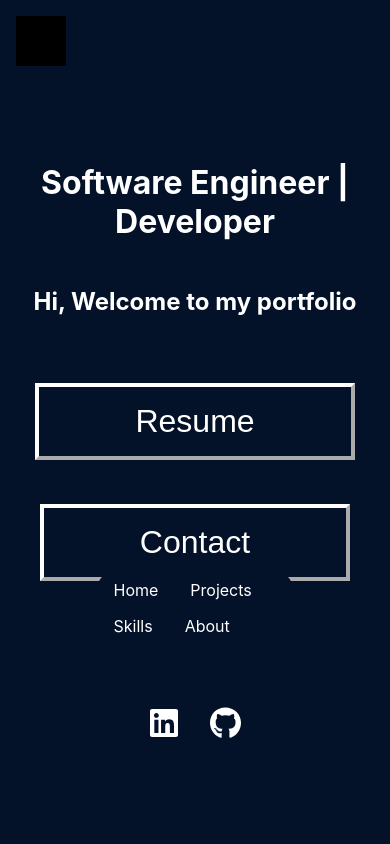
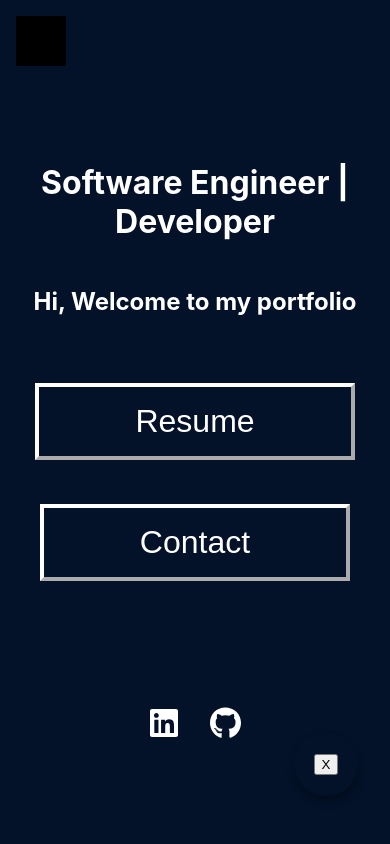
Before and after one commit to josuesossou/mysite, a Next.js app: page / in a window 390 px wide. Shown: the top 844 px of the page. Built offline with nearby package versions, Linux system fonts and the light colour scheme.

Commit message:
fixed navlinks for mobile devices

```diff
--- a/pages/index.tsx
+++ b/pages/index.tsx
@@ -14,7 +14,7 @@ const PortfolioPage: NextPage = ({
     skills
 }: InferGetStaticPropsType<typeof getStaticProps>) => {
   return (
-    <>
+    <div>
         <Head>
             <title>Portfolio</title>
             <meta name="description" content="Generated by create next app" />
@@ -27,7 +27,7 @@ const PortfolioPage: NextPage = ({
         <Skills data={skills}/>
         <Footer />
         <NavLinks />
-    </>
+    </div>
   )
 }
 
--- a/src/components/portfolio/main/index.tsx
+++ b/src/components/portfolio/main/index.tsx
@@ -20,7 +20,7 @@ const Main = () => {
                 <a>
                     <button
                         aria-modal={true}
-                        aria-control='Resume Popup'
+                        // aria-control='resumePopup'
                     >Resume</button>
                 </a>
                 <a href='#skills' aria-flowto='#skills'>
--- a/src/components/portfolio/main/main.module.scss
+++ b/src/components/portfolio/main/main.module.scss
@@ -129,7 +129,7 @@
     50% { border-color: white; }
 }
 
-@media (min-width:55em) {
+@media (min-width: 55em) {
     .header  {
         grid-template-areas:
             'title title'
--- a/src/components/portfolio/navlinks/index.tsx
+++ b/src/components/portfolio/navlinks/index.tsx
@@ -1,35 +1,102 @@
 import styles from './nav.module.scss'
 import Link from 'next/link'
 import { useEffect } from 'react'
+import { FontAwesomeIcon } from '@fortawesome/react-fontawesome'
+import { faHome, faProjectDiagram, faCode, faUser } from '@fortawesome/free-solid-svg-icons'
+// import { faUser } from '@fortawesome/free-regular-svg-icons'
+
+
+const footerObserve: IntersectionObserverCallback = (entries) => {
+
+
+    entries.forEach(entry => {
+        const navEle = document.getElementById('navLarge')
+
+        if (!navEle) return
+
+        const footerHeight = entry.target.scrollHeight
+        if (entry.isIntersecting) {
+            console.log(footerHeight * 0.0625)
+            navEle.style.bottom = (footerHeight * 0.0625) + 1 + 'em' || '0px'
+        } else {
+            navEle.style.bottom = '1em'
+        }
+    })
+}
 
 const NavLinks = () => {
     useEffect(() => {
         let footerEle = document.getElementById('footer')
-        let navEle = document.getElementById('nav')
+        if (!footerEle) return
 
-        const checkNavPos = () => {
-            if (!navEle || !footerEle) return
-            const pageH = window.innerHeight + window.scrollY
-            const eleTop = footerEle.offsetTop -25
-
-            if (pageH >= eleTop) {
-                navEle.style.bottom = pageH - eleTop + 15 + 'px'
-            } else {
-                navEle.style.bottom = '1em'
+        const observer = new IntersectionObserver(
+            footerObserve, {
+                threshold: 0.3
             }
-        }
-
-        window.addEventListener('scroll', checkNavPos)
+        )
+        observer.observe(footerEle)
     }, [])
 
     return (
-        <nav className={styles.nav} id='nav'>
-            <Link href="/#home"><a className={styles.a}>Home</a></Link>
-            <Link href="/#project"><a className={styles.a}>Projects</a></Link>
-            <Link href="/#skills"><a className={styles.a}>Skills</a></Link>
-            <Link href="/#about"><a className={styles.a}>About</a></Link>
+        <nav id='nav'>
+            <ul className={`${styles.navLarge} ${styles.nav}`} id='navLarge'>
+                <li><Link href="/#home">Home</Link></li>
+                <li><Link href="/#about">About</Link></li>
+                <li><Link href="/#project">Projects</Link></li>
+                <li><Link href="/#skills">Skills</Link></li>
+            </ul>
+            <ul className={`${styles.navSmall} ${styles.nav}`}>
+                <li>
+                    <button>X</button>
+                </li>
+                <li>
+                    <Link href="/#home">
+
+                            <FontAwesomeIcon icon={faHome} size={"1x"} color={'white'} />
+
+                    </Link>
+                </li>
+                <li>
+                    <Link href="/#about">
+
+                            <FontAwesomeIcon icon={faUser} size={"1x"} color={'white'} />
+
+                    </Link>
+                </li>
+                <li>
+                    <Link href="/#project">
+
+                            <FontAwesomeIcon icon={faProjectDiagram} size={"1x"} color={'white'} />
+
+                    </Link>
+                </li>
+
+                <li>
+                    <Link href="/#skills">
+
+                            <FontAwesomeIcon icon={faCode} size={"1x"} color={'white'} />
+
+                    </Link>
+                </li>
+
+            </ul>
         </nav>
     )
 }
 
 export default NavLinks
+
+
+// const checkNavPos = () => {
+//     if (!navEle || !footerEle) return
+//     const pageH = window.innerHeight + window.scrollY
+//     const eleTop = footerEle.offsetTop -25
+
+//     if (pageH >= eleTop) {
+//         navEle.style.bottom = pageH - eleTop + 15 + 'px'
+//     } else {
+//         navEle.style.bottom = '1em'
+//     }
+// }
+
+// window.addEventListener('scroll', checkNavPos)
--- a/src/components/portfolio/navlinks/nav.module.scss
+++ b/src/components/portfolio/navlinks/nav.module.scss
@@ -1,27 +1,79 @@
 .nav {
     position: fixed;
-    bottom: 1em;
-    left: 50%;
-    transform: translateX(-50%);
+    margin: 0;
+    padding: 0;
+    z-index: 100;
     background-color: #031229;
-    border-radius: 1em;
-    cursor: pointer;
-    z-index: 100;
+    transition: all 500ms cubic-bezier(1, 0, 0, 1);
 
-    .a {
-        display: inline-block;
-        text-decoration: none;
-        color: white;
-        font-size: 1em;
-        padding: .5em 1em;
-        margin: 0;
+    li {
+        display: grid;
+        align-items: center;
+        justify-items: center;
+        list-style: none;
+        margin: 0 auto;
         position: relative;
-        border-radius: 1em;
+    }
+}
 
+.navSmall {
+    display: flex;
+    flex-direction: column-reverse;
+    bottom: 3em;
+    right: 2em;
+    overflow: hidden;
+    height: 4em;
+    width: 4em;
+    box-shadow: 1px 6px 9px 0px rgba($color: #000000, $alpha: .3);
+    border-radius: 5em;
+
+    li {
+        flex-basis: 2em;
+        flex-shrink: 0;
+        flex-grow: 1;
+        font-size: 2em;
     }
 
-    .a:hover {
-        background-color: #011B41;
-        transition: ease-in-out .5s;
+}
+
+.navSmall:hover {
+    height: 24em;
+}
+
+.navLarge {
+    display: none;
+}
+
+@media (min-width: 55em) {
+    .navSmall  {
+        display: none;
+    }
+
+    .navLarge {
+        display: flex;
+        left: 50%;
+        // padding: 0;
+        // gap: 2em;
+        transform: translateX(-50%);
+        background-color: #031229;
+        border-radius: 5em;
+        z-index: 100;
+
+        li {
+
+            font-size: 1em;
+            // background-color: #031229;
+            color: #fff;
+            padding: .5em 1.6em;
+            // flex-basis: 6em;
+            border-radius: 5em;
+            flex-grow: 0;
+            flex-shrink: 0;
+            transition: all 900ms ease-in-out;
+        }
+
+        li:hover {
+            background-color: #011B41;
+        }
     }
 }
--- a/styles/globals.css
+++ b/styles/globals.css
@@ -1,12 +1,19 @@
+:root {
+  --media-min-width: 55em
+}
+
 html,
 body {
   padding: 0;
-  /* min-width: 100vw; */
-  /* height: 100vh; */
   margin: 0;
   scroll-behavior: smooth;
   font-family: -apple-system, BlinkMacSystemFont, Segoe UI, Roboto, Oxygen,
     Ubuntu, Cantarell, Fira Sans, Droid Sans, Helvetica Neue, sans-serif;
+}
+body {
+  max-width: 1644px;
+  margin: 0 auto;
+  position: relative;
 }
 p,h1,h2,h3,h4, button {
   margin: 0;
```
Also changed, not shown: src/components/portfolio/navlinks/script.ts (+7 -7 lines).
